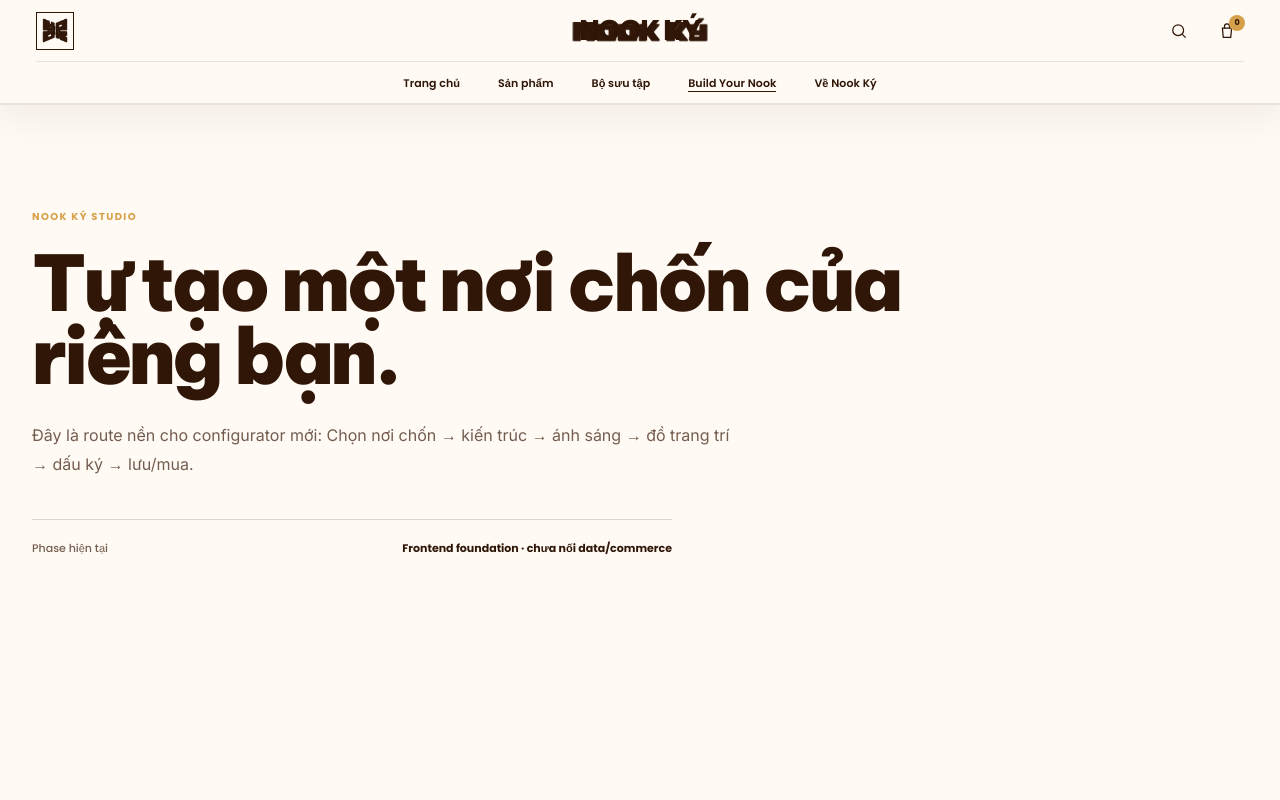
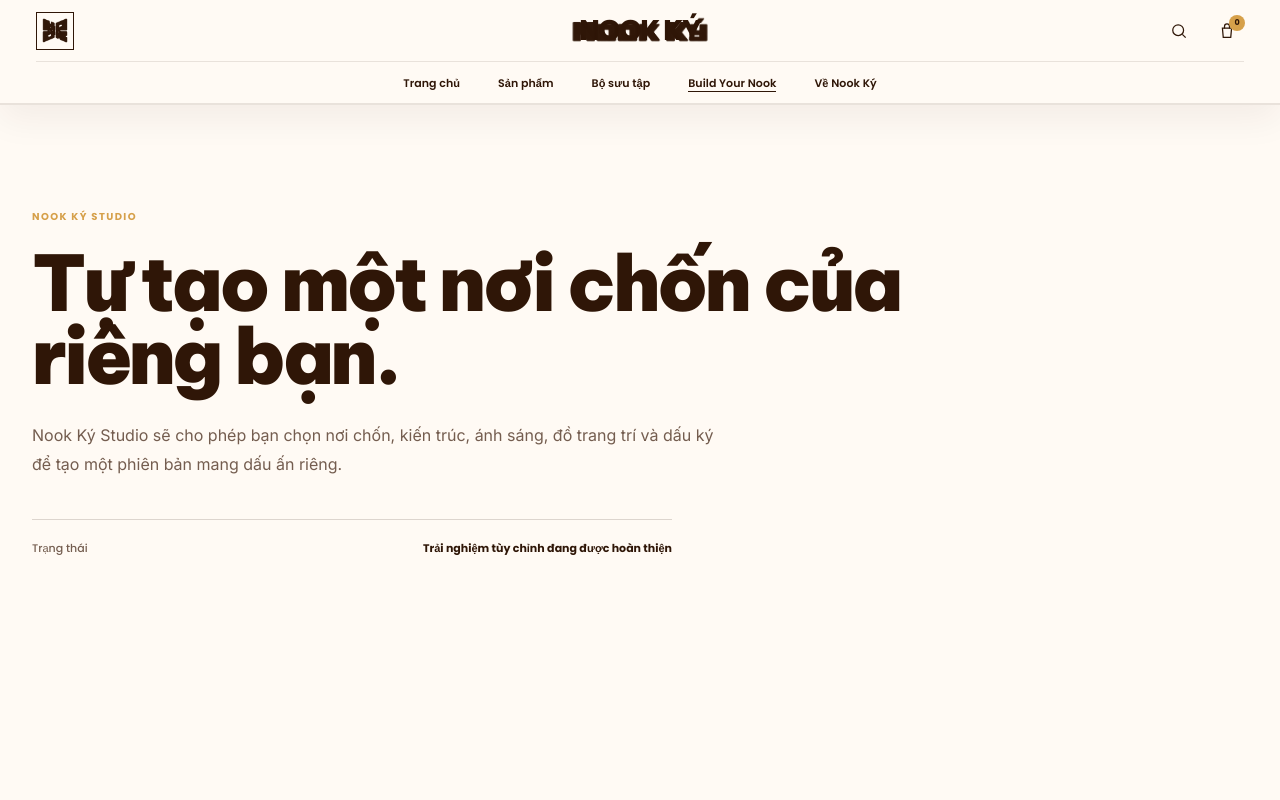
Before and after one commit to khai123lop7-glitch/nookky-web, a Next.js app: page /studio in a window 1280 px wide. Shown: the top 800 px of the page. Built offline with nearby package versions, Linux system fonts and the light colour scheme.

Commit message:
fix: replace studio implementation copy with user-facing placeholder

```diff
--- a/app/studio/page.tsx
+++ b/app/studio/page.tsx
@@ -9,11 +9,11 @@ export default function StudioPage() {
           <p className="nk-eyebrow">NOOK KÝ STUDIO</p>
           <h1>Tự tạo một nơi chốn của riêng bạn.</h1>
           <p>
-            Đây là route nền cho configurator mới: Chọn nơi chốn → kiến trúc → ánh sáng → đồ trang trí → dấu ký → lưu/mua.
+            Nook Ký Studio sẽ cho phép bạn chọn nơi chốn, kiến trúc, ánh sáng, đồ trang trí và dấu ký để tạo một phiên bản mang dấu ấn riêng.
           </p>
           <div className="nk-studio-status">
-            <span>Phase hiện tại</span>
-            <strong>Frontend foundation · chưa nối data/commerce</strong>
+            <span>Trạng thái</span>
+            <strong>Trải nghiệm tùy chỉnh đang được hoàn thiện</strong>
           </div>
         </section>
       </main>
```
